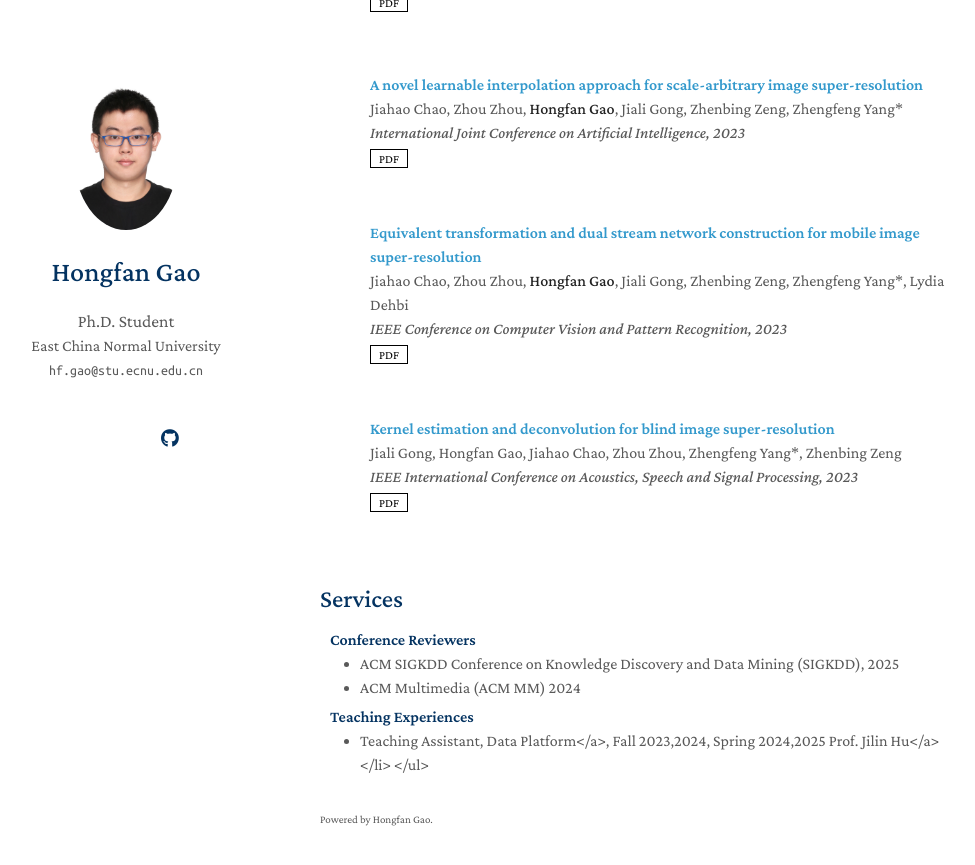
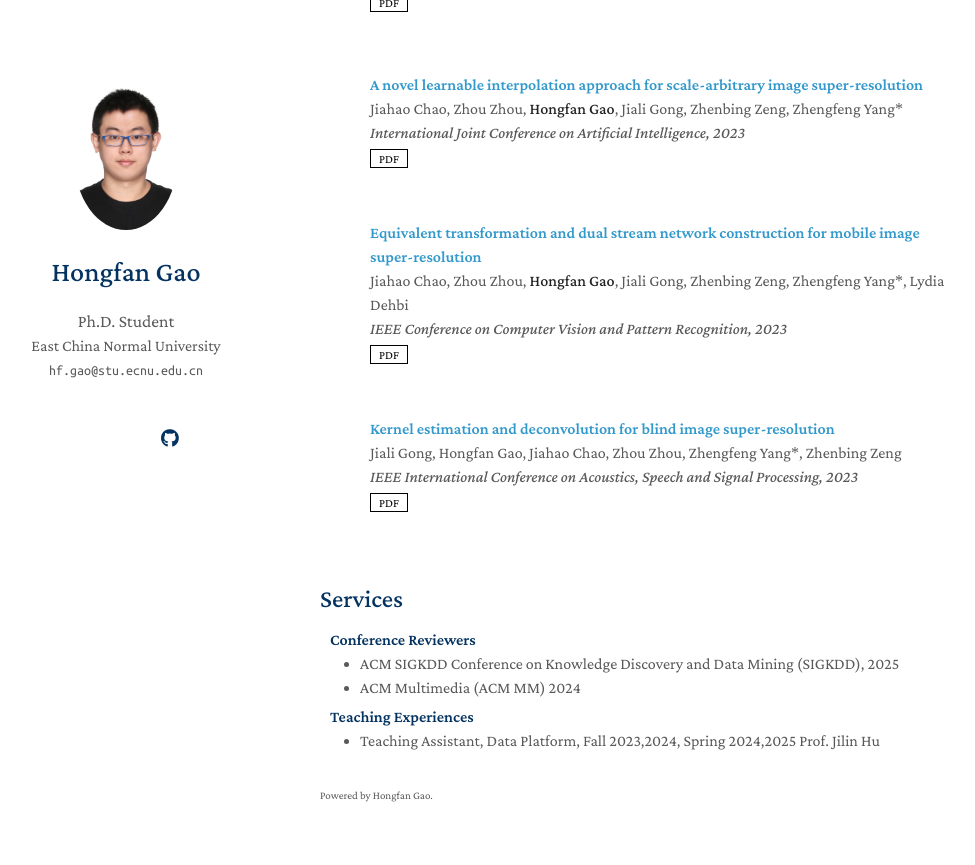
Before and after one commit to hongfangao/hongfangao.github.io, a Jekyll site: the page built from index.md, in a window 1280 px wide and 900 px high, scrolled down 1600 px. Shown: the top 865 px of the window, without its empty margins (150-1125 px from the left). Built offline with Jekyll 4.4.1, drawn with Linux system fonts in a browser that asks for light colours; a style sheet for code colours, icons or effects is not loaded; our own code applies the rules of GitHub Pages for plain Markdown files; some of the changed lines change nothing that is shown.

Commit message:
modify pub

```diff
--- a/_includes/services.md
+++ b/_includes/services.md
@@ -9,7 +9,7 @@
 
 <h4 style="margin:0 10px 0;">Teaching Experiences</h4>
 <ul style="margin:0 0 5px;">
-  <li>Teaching Assistant, <a href="https://github.com/hongfangao/Data_Platform"><autocolor>Data Platform</a>, Fall 2023,2024, Spring 2024,2025 Prof. <a href="https://hujilin1229.github.io"><autocolor>Jilin Hu</a></li>
+  <li>Teaching Assistant, <a href="https://github.com/hongfangao/Data_Platform"><autocolor>Data Platform</autocolor></a>, Fall 2023,2024, Spring 2024,2025 Prof. <a href="https://hujilin1229.github.io"><autocolor>Jilin Hu</autocolor></a></li>
 </ul>
 
 <!-- <h4 style="margin:0 10px 0;">Journal Reviewers</h4>
```
